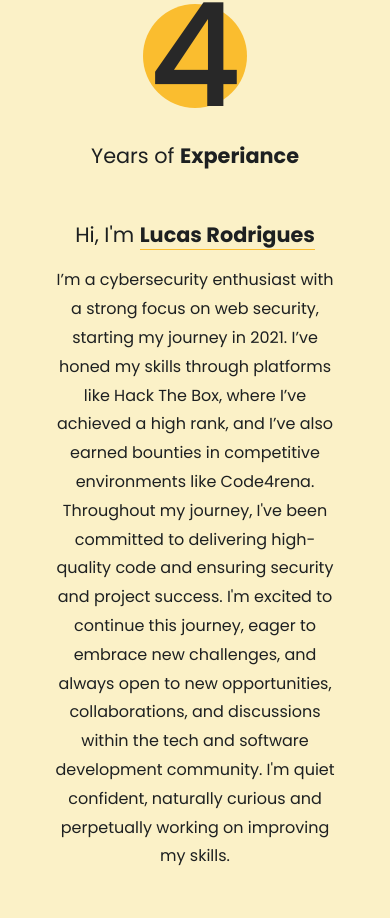
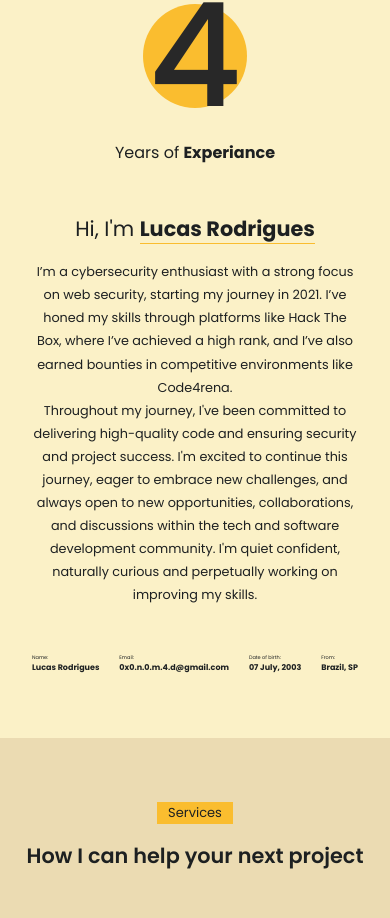
Before and after one commit to 0x0n0m4d/portfolio, a Vue app: page / in a window 390 px wide. Shown: the part 1053-1971 px from the top of the page. Built offline with nearby package versions, Linux system fonts and the light colour scheme; the HTML template or start-up script is replaced by a standard one.

Commit message:
style: improve design

```diff
--- a/src/components/AboutMe.vue
+++ b/src/components/AboutMe.vue
@@ -261,4 +261,27 @@ li {
     font-size: 10px;
   }
 }
+
+@media only screen and (max-width: 435px) {
+  .about_me {
+    padding: 4rem 2rem;
+  }
+
+  .text {
+    font-size: 1rem;
+  }
+
+  .about {
+    font-size: 0.8rem;
+    line-height: 1.8;
+  }
+
+  .key {
+    font-size: 5px;
+  }
+
+  .value {
+    font-size: 8px;
+  }
+}
 </style>
--- a/src/components/Footer.vue
+++ b/src/components/Footer.vue
@@ -99,6 +99,10 @@ a.htb:hover {
     font-size: 0.5rem;
   }
 
+  .row_icons {
+    gap: 0 0.8rem;
+  }
+
   a {
     width: 20px;
     height: 20px;
@@ -109,4 +113,24 @@ a.htb:hover {
     height: 22px;
   }
 }
+
+@media only screen and (max-width: 435px) {
+  .copy {
+    font-size: 0.4315rem;
+  }
+
+  .row_icons {
+    gap: 0 0.5rem;
+  }
+
+  a {
+    width: 15px;
+    height: 20px;
+  }
+
+  a:hover {
+    width: 17px;
+    height: 17px;
+  }
+}
 </style>
--- a/src/components/Masthead.vue
+++ b/src/components/Masthead.vue
@@ -177,7 +177,7 @@ h1 {
   }
 }
 
-@media only screen and (max-width: 396px) {
+@media only screen and (max-width: 435px) {
   .links {
     flex-direction: column;
     align-items: center;
--- a/src/components/Resume.vue
+++ b/src/components/Resume.vue
@@ -129,7 +129,7 @@ h2 {
 
 @media only screen and (max-width: 993px) {
   .resume {
-    padding: 4rem 4.5rem;
+    padding: 4rem 3.125rem;
   }
 
   .summary {
@@ -140,6 +140,10 @@ h2 {
 }
 
 @media only screen and (max-width: 577px) {
+  .resume {
+    padding: 4rem 2rem;
+  }
+
   h2 {
     width: max-content;
     font-size: 1.3rem;
```
